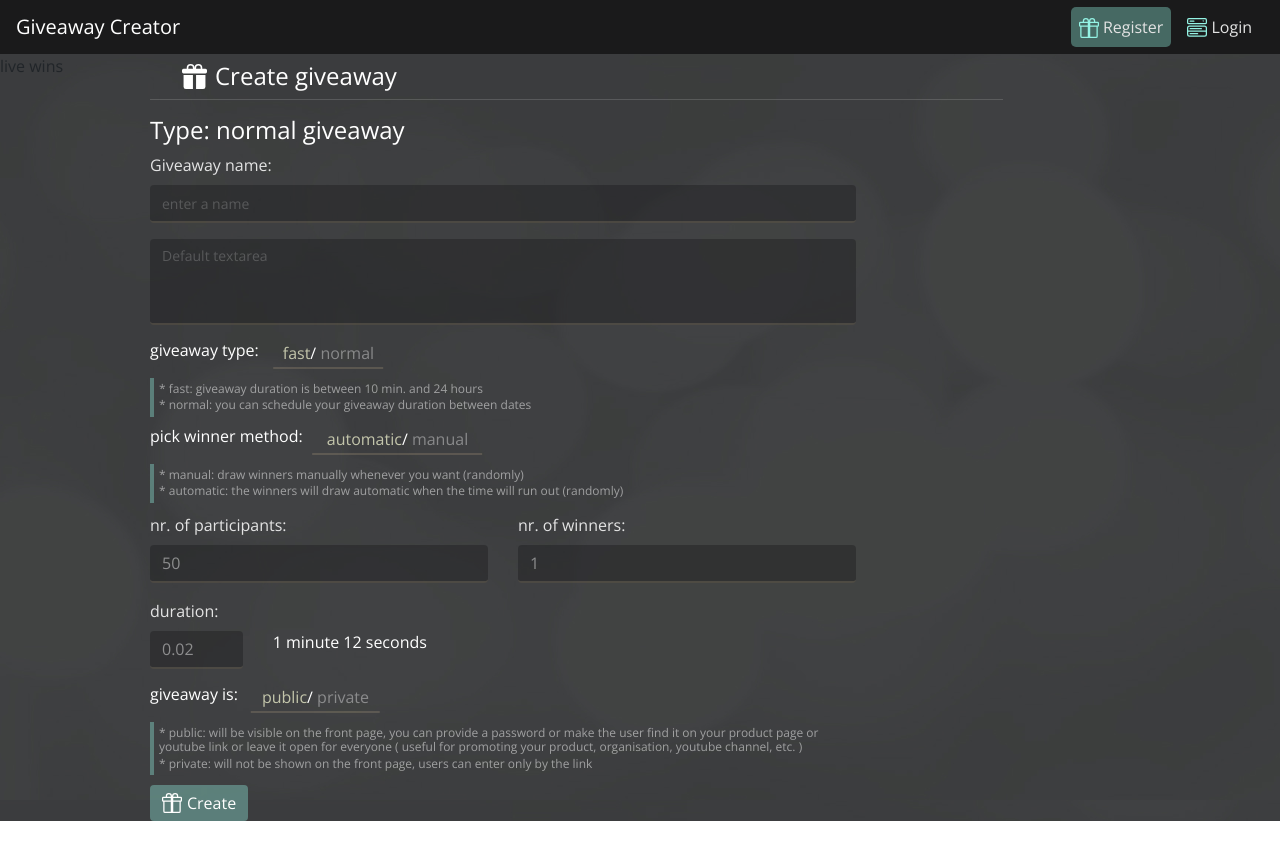
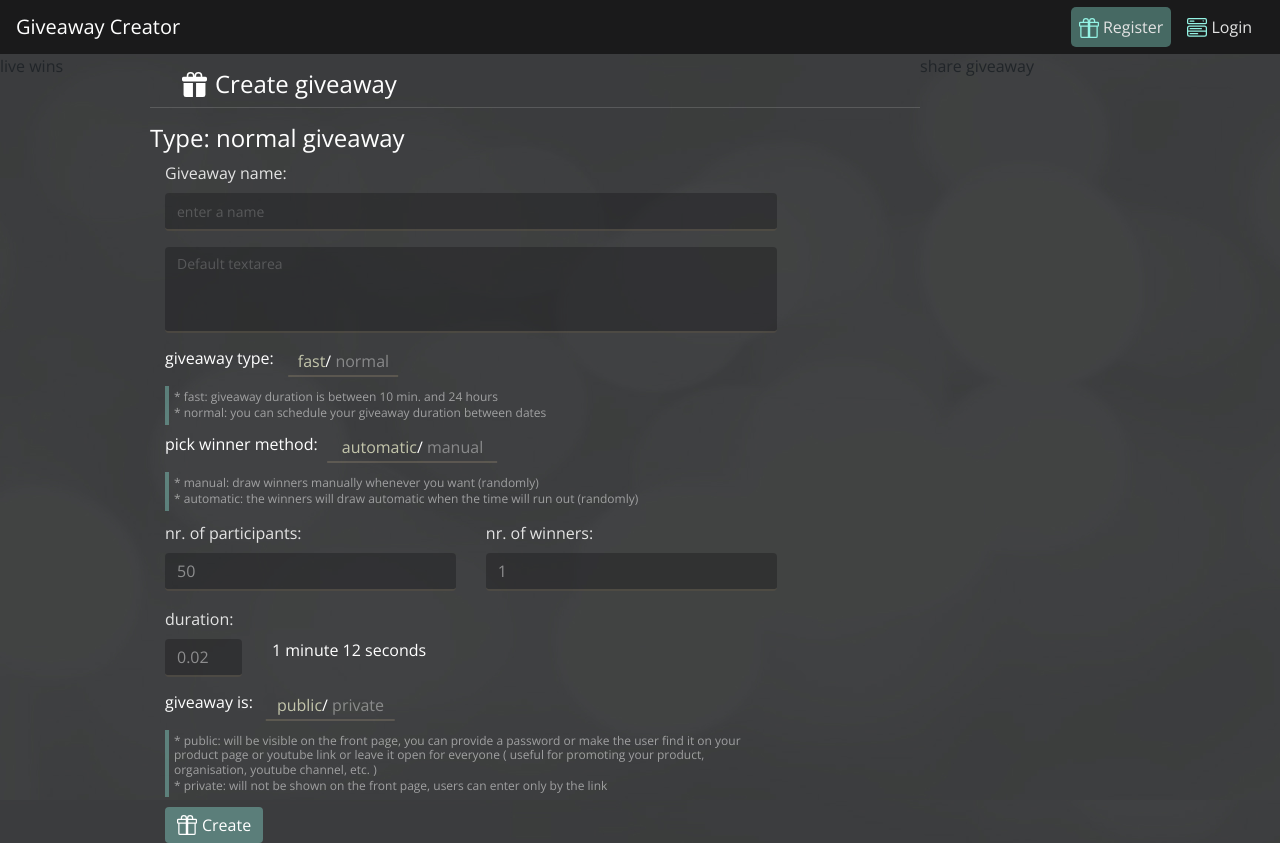
Before and after one commit to Andrei1524/gw-creator, a Nuxt app in the folder client/: page /giveaways/create in a window 1280 px wide. Before the commit the page ends 821 px from the top, so only its background shows below. Built offline with nearby package versions, Linux system fonts and the light colour scheme; no server answers.

Commit message:
fix dynamic header + split giveaway page into 2

```diff
--- a/client/components/customFormElements/customInput.vue
+++ b/client/components/customFormElements/customInput.vue
@@ -5,6 +5,7 @@
       v-model="input_value"
       :placeholder="placeholder"
       :required="required"
+      autocomplete="off"
       shadow-none
       :type='type'
       :style="{color: highlight.color, borderBottom: highlight.borderBottom}"
--- a/client/layouts/SplitLayout.vue
+++ b/client/layouts/SplitLayout.vue
@@ -6,8 +6,8 @@
       <b-container class='custom-container' fluid>
         <b-row no-gutters>
           <LiveWins />
-          <b-col cols="8" :class='{ "ml-auto" : splitLayoutSettings["isMarginLeftAuto"] }'>
-            <div v-if='splitLayoutSettings["showPageHeader"]' class='page-header'>
+          <b-col :class='{ "ml-auto" : splitLayoutSettings["isMarginLeftAuto"] }'>
+            <div v-if='splitLayoutSettings.showPageHeader' class='page-header mt-2'>
               <div class='page-header-wrapper'>
                 <div class='page-title d-flex align-content-center align-items-center'>
                   <b-icon
@@ -15,14 +15,14 @@
                     aria-hidden="true"
                     style="width: 25px; height: 25px;"
                   ></b-icon>
-                  <h4 class='ml-2'>{{ splitLayoutSettings['componentToShow'] }}</h4>
+                  <h4 class='ml-2'>{{ splitLayoutSettings.headerTitle }} </h4>
                 </div>
               </div>
               <hr class="white-hr" />
             </div>
             <Nuxt />
           </b-col>
-          <b-col cols='12' md='auto' class='ml-auto right-comp'>
+          <b-col v-if="splitLayoutSettings['componentToShow'] === 'share-giveaway'"  cols='12' md='4' class='ml-auto right-comp'>
             <ShareGiveaway v-if="splitLayoutSettings['componentToShow'] === 'share-giveaway'" />
           </b-col>
         </b-row>
--- a/client/pages/giveaways/_id/_name.vue
+++ b/client/pages/giveaways/_id/_name.vue
@@ -1,7 +1,19 @@
 <template>
-  <div class='giveaway'>
-    giveaway page
-  </div>
+  <b-container fluid>
+    <div class='giveaway'>
+      <b-row>
+        <b-col cols='12' md='5'>
+          <div class='giveaway-info'>
+            <img class='w-100' :src="require('@/assets/images/gw_background_default.PNG')" alt=''>
+          </div>
+        </b-col>
+
+        <b-col cols='12' md='7'>
+          <div class='giveaway-roulette'>roulette</div>
+        </b-col>
+      </b-row>
+    </div>
+  </b-container>
 </template>
 
 <script>
@@ -25,8 +37,10 @@ export default {
     giveaway() {
       this.setComponentToShow({
         showPageHeader: true,
-        name: this.giveaway.giveaway_name,
-        isMarginLeftAuto: false
+        headerTitle: this.giveaway.giveaway_name,
+        componentToShow: null,
+        isMarginLeftAuto: false,
+        showRight: false
       })
     }
   },
--- a/client/pages/giveaways/create.vue
+++ b/client/pages/giveaways/create.vue
@@ -3,6 +3,7 @@
     <div>
       <h4>Type: <span class="font-weight-light">normal giveaway</span></h4>
 
+      <b-container fluid>
         <b-row>
           <b-col cols="12" md="10">
             <b-form
@@ -142,6 +143,7 @@
             </b-form>
           </b-col>
         </b-row>
+      </b-container>
     </div>
   </div>
 </template>
@@ -236,8 +238,10 @@ export default {
     // TODO: refactor method into utils maybe
     this.setComponentToShow({
       showPageHeader: true,
-      name: 'Create giveaway',
-      isMarginLeftAuto: false
+      headerTitle: 'Create giveaway',
+      componentToShow: 'share-giveaway',
+      isMarginLeftAuto: false,
+      showRight: true
     })
   },
 
--- a/client/pages/index.vue
+++ b/client/pages/index.vue
@@ -23,8 +23,10 @@ export default {
   mounted() {
     this.setComponentToShow({
       showPageHeader: false,
-      name: '',
-      isMarginLeftAuto: false
+      headerTitle: '',
+      componentToShow: 'share-giveaway',
+      isMarginLeftAuto: true,
+      showRight: true
     })
   },
 
--- a/client/store/index.js
+++ b/client/store/index.js
@@ -1,15 +1,18 @@
 export const state = () => ({
   splitLayoutSettings: {
     showPageHeader: false,
-    componentToShow: '',
-    isMarginLeftAuto: false
+    headerTitle: '',
+    componentToShow: null,
+    isMarginLeftAuto: false,
+    showRight: false
   }
 })
 
 export const mutations = {
   setComponentToShow(state, payload) {
     state.splitLayoutSettings.showPageHeader = payload.showPageHeader
-    state.splitLayoutSettings.componentToShow = payload.name
+    state.splitLayoutSettings.componentToShow = payload.componentToShow
     state.splitLayoutSettings.isMarginLeftAuto = payload.isMarginLeftAuto
+    state.splitLayoutSettings.headerTitle = payload.headerTitle
   },
 }
```
Lines whose indentation alone changed are shown as unchanged.
